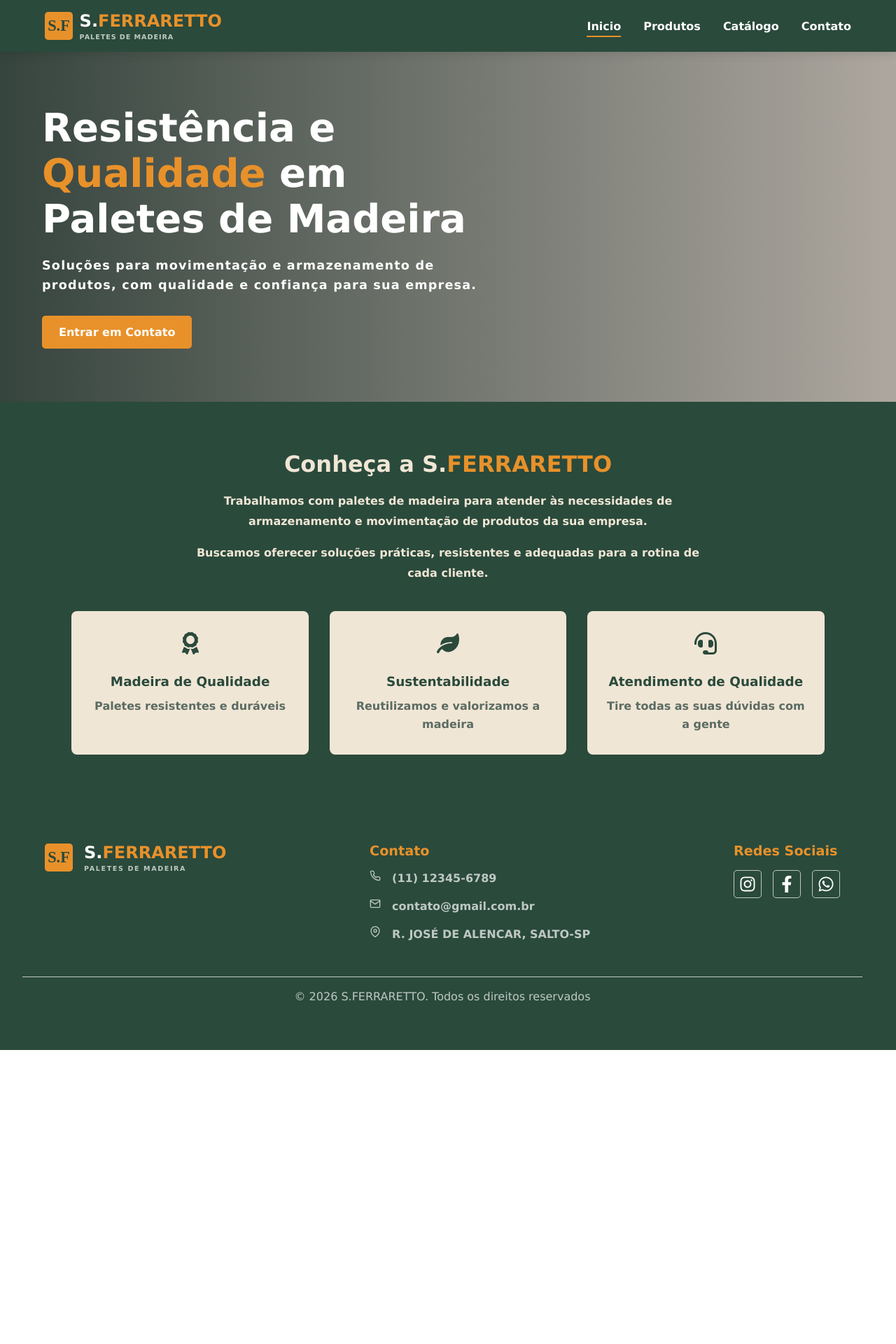
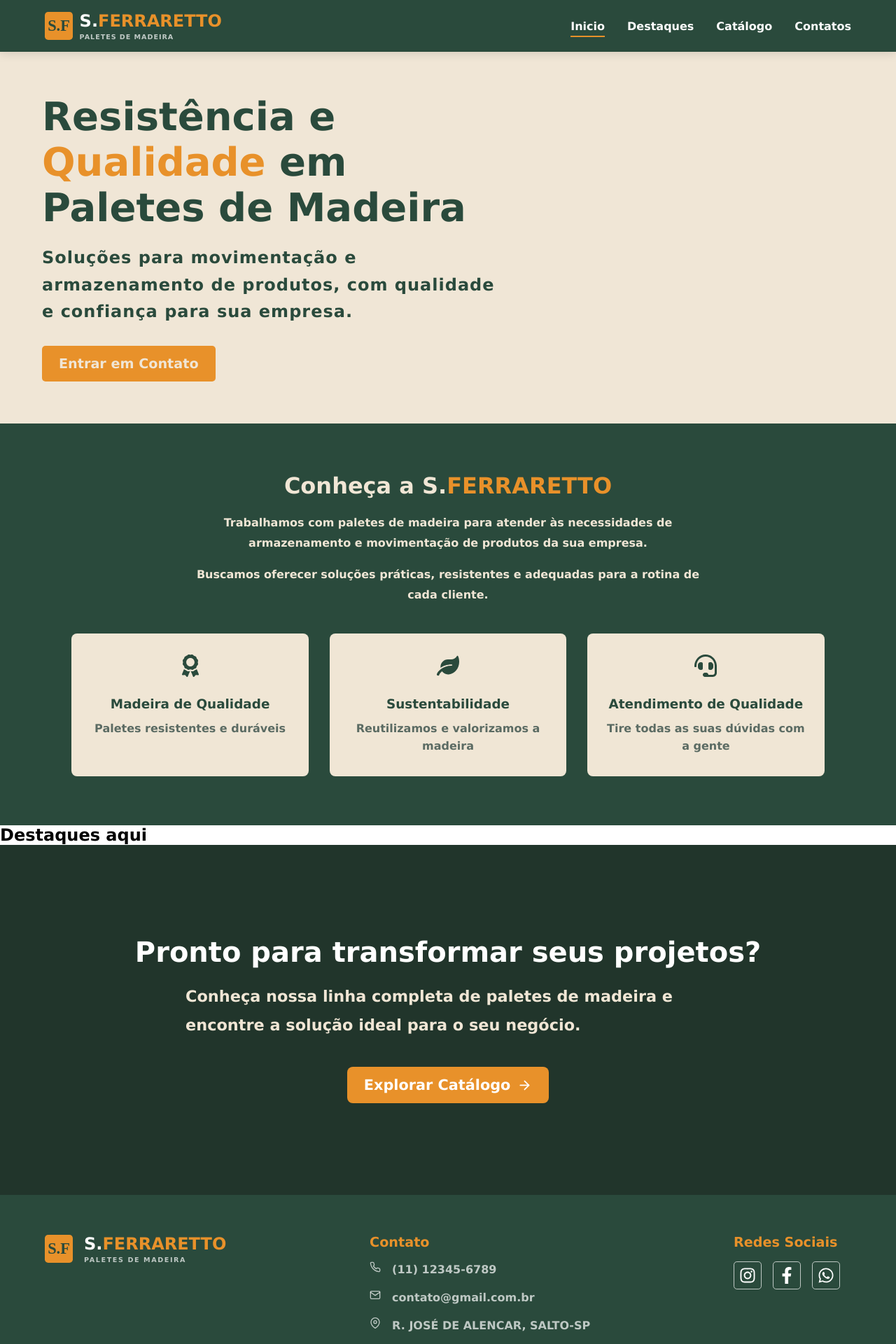
Before and after one commit to Protagonistas-ADS/PI-2, a React (Vite) app in the folder frontend/: page / in a window 1280 px wide. Shown: the top 1920 px of the page at 70% size. Before the commit the page ends 1500 px from the top, so only its background shows below. Built offline with nearby package versions, Linux system fonts and the light colour scheme.

Commit message:
feat: Adiciona sessão de CTA na tela inicial

```diff
--- a/frontend/src/components/Footer/index.tsx
+++ b/frontend/src/components/Footer/index.tsx
@@ -31,7 +31,7 @@ import {
 function Footer() {
     return (
         <Rodape>
-            <ConteudoRodape>
+            <ConteudoRodape id="contatos">
 
                 <AreaLogo>
                     <SimboloLogo>S.F</SimboloLogo>
--- a/frontend/src/pages/TelaInicial/index.tsx
+++ b/frontend/src/pages/TelaInicial/index.tsx
@@ -1,6 +1,7 @@
 import Navbar from "../../components/Navbar";
 import Footer from "../../components/Footer";
 import { FaAward, FaHeadset, FaLeaf } from "react-icons/fa";
+import { LuArrowRight } from "react-icons/lu";
 import {
     ContainerPagina,
     Conteudo,
@@ -11,16 +12,21 @@ import {
     Sobre,
     ConteudoSobre,
     Cards,
-    Card
+    Card,
+    CTA,
+    ConteudoCTA,
+    BotaoCTA,
+    Destaques,
+    ConteudoDestaques,
 } from "./style";
 
 function TelaInicial() {
 
     const linksNavegacao = [
         { id: 1, texto: "Inicio", href: "#inicio", ativo: true },
-        { id: 2, texto: "Produtos", href: "#produtos", ativo: false },
+        { id: 2, texto: "Destaques", href: "#destaques", ativo: false },
         { id: 3, texto: "Catálogo", href: "/catalogo", ativo: false },
-        { id: 4, texto: "Contato", href: "#contato", ativo: false },
+        { id: 4, texto: "Contatos", href: "#contatos", ativo: false },
     ];
 
     return (
@@ -37,7 +43,7 @@ function TelaInicial() {
                             com qualidade e confiança para sua empresa.
                         </p>
 
-                        <BotaoOrcamento>
+                        <BotaoOrcamento href="#contatos">
                             Entrar em Contato
                         </BotaoOrcamento>
                     </ConteudoHero>
@@ -72,6 +78,24 @@ function TelaInicial() {
                         </Cards>
                     </ConteudoSobre>
                 </Sobre>
+                <Destaques>
+                    <ConteudoDestaques id="destaques">
+                    <h1>Destaques aqui</h1>
+                    </ConteudoDestaques>
+                </Destaques>
+
+                <CTA>
+                    <ConteudoCTA>
+                        <h2>Pronto para transformar seus projetos?</h2>
+
+                        <p>Conheça nossa linha completa de paletes de madeira e encontre a solução ideal para o seu negócio.</p>
+
+                        <BotaoCTA>
+                            Explorar Catálogo
+                            <LuArrowRight />
+                        </BotaoCTA>
+                    </ConteudoCTA>
+                </CTA>
             </Conteudo>
 
             <Footer />
--- a/frontend/src/pages/TelaInicial/style.ts
+++ b/frontend/src/pages/TelaInicial/style.ts
@@ -16,14 +16,9 @@ export const Hero = styled.section`
     align-items: center;
     padding: 60px;
 
-    background-image:
-        linear-gradient(
-            to right,
-            rgba(32, 48, 41, 0.9),
-            #ada79f
-        );
+    background-color: #F0E6D6;
 
-    color: white;
+    color: #2a4a3c;
 `;
 
 export const ConteudoHero = styled.div`
@@ -35,9 +30,9 @@ export const ConteudoHero = styled.div`
     }
 
     p {
-        font-size: 1.1rem;
+        font-size: 1.5rem;
         line-height: 1.6;
-        letter-spacing: 1.2px;
+        letter-spacing: 1px;
         margin-bottom: 30px;
         font-weight: bold;
     }
@@ -50,9 +45,11 @@ export const BotaoOrcamento = styled.a`
     color: white;
     text-decoration: none;
     font-weight: bold;
+    font-size: 1.2rem;
     border-radius: 5px;
     cursor: pointer;
     transition: all 0.2s ease;
+    color: #F0E6D6;
 
     &:hover {
         background-color: #cf7717;
@@ -117,3 +114,64 @@ export const Card = styled.div`
         margin: 0;
     }
 `;
+
+export const CTA = styled.section`
+    background-color: #21352B;
+    color: #ffffff;
+    min-height: 500px;
+
+    display: flex;
+    align-items: center;
+    padding: 60px 8%;
+`;
+
+export const ConteudoCTA = styled.div`
+    display: flex;
+    flex-direction: column;
+    justify-content: center;
+    align-items: center;
+
+    max-width: 1100px;
+    width: 100%;
+    margin: 0 auto;
+
+    h2 {
+        font-size: 2.5rem;
+        margin-bottom: 20px;
+    }
+
+    p {
+        max-width: 750px;
+        margin: 0 auto 16px;
+        line-height: 1.8;
+        font-weight: bold;
+        color: #f0e6d5;
+        font-size: 1.4rem;
+    }
+`;
+
+export const BotaoCTA = styled.a`
+    display: flex;
+    justify-content: center;
+    align-items: center;
+    gap: 10px;
+    background-color: #e8912a;
+    padding: 14px 24px;
+    border-radius: 8px;
+    margin-top: 24px;
+    font-size: 1.3rem;
+    font-weight: bold;
+    cursor: pointer;
+    transition: all 0.2s ease;
+
+    &:hover {
+        background-color: #cf7717;
+    }
+`;
+
+export const Destaques = styled.section`
+
+`;
+
+export const ConteudoDestaques = styled.div`
+`;
```
